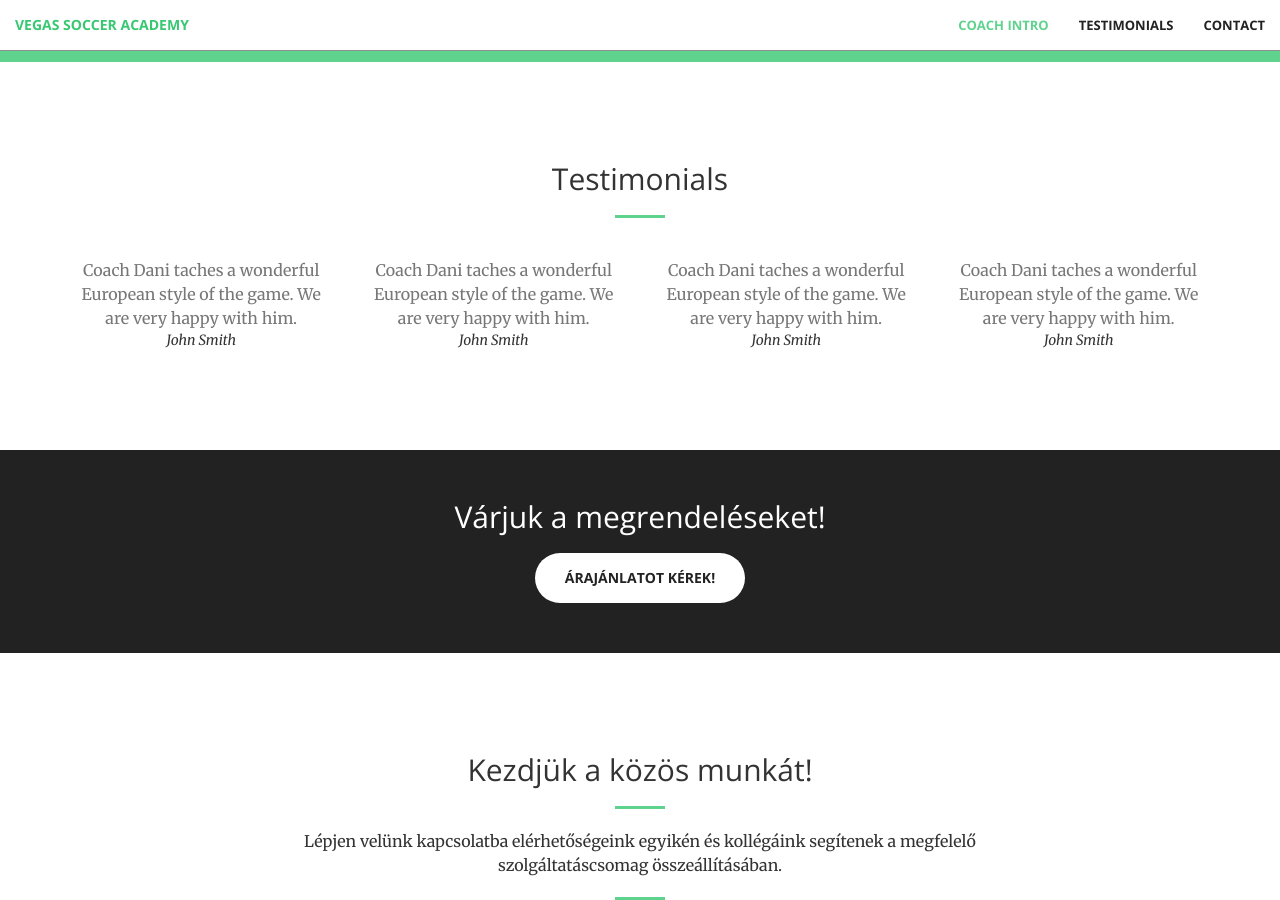
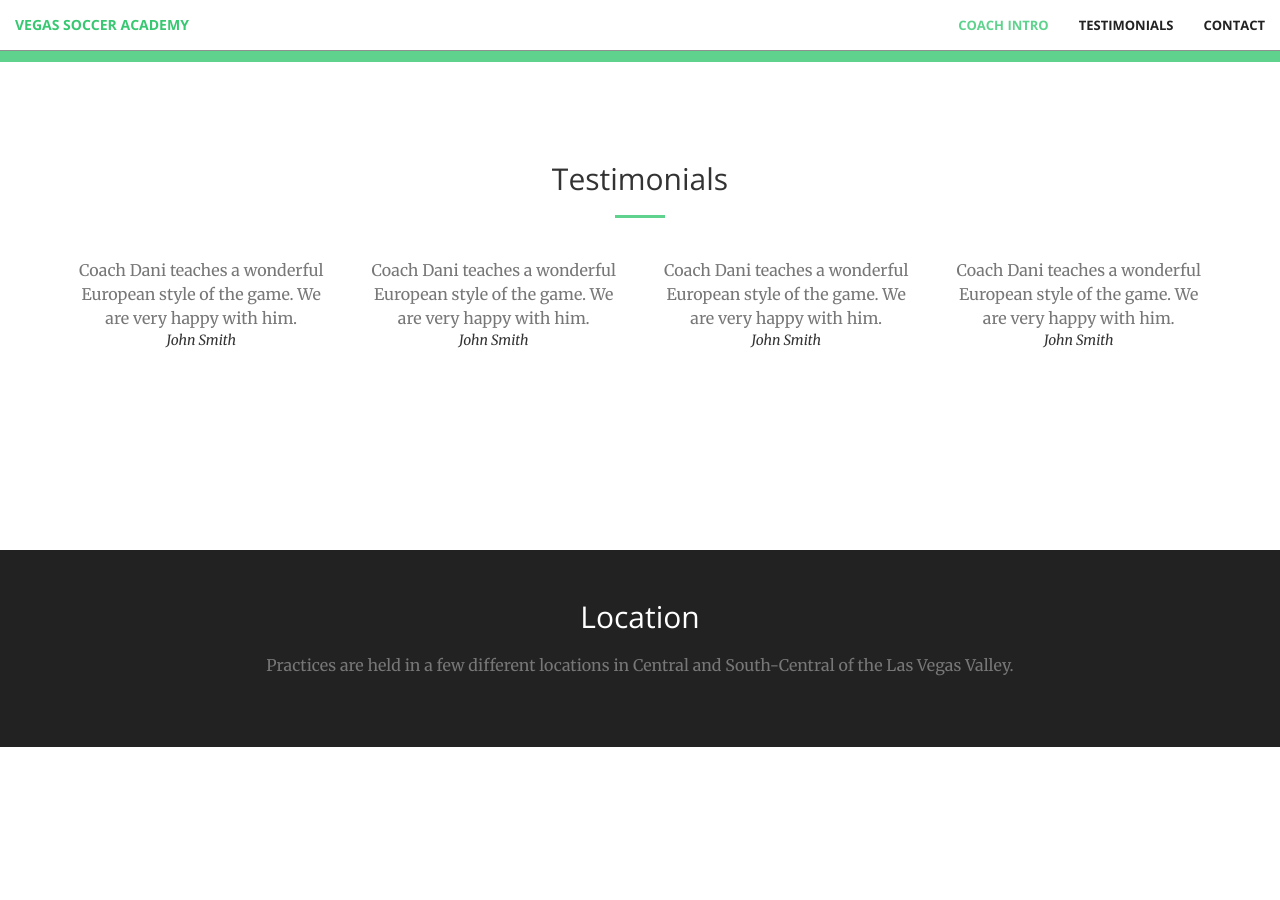
Before and after one commit to vestalux/vs, a Jekyll site: the page built from index.html, in a window 1280 px wide and 900 px high, scrolled down 1328 px. Built offline with Jekyll 4.4.1, drawn with Linux system fonts in a browser that asks for light colours; nearby versions of some CDN libraries; some of the changed text lies outside the part shown.

Commit message:
fb, insta

```diff
--- a/_config.yml
+++ b/_config.yml
@@ -6,7 +6,8 @@ description: > # this means to ignore newlines until "baseurl:"
 baseurl: "" # the subpath of your site, e.g. /blog/
 url: "https://vestalux.github.io/vs/" # the base hostname & protocol for your site
 
-facebook_username: vegassoccer
+facebook_username: VegasSoccerTrainig
+instagram_username: VegasSoccerTrainig
 github_username:
 
 # Build settings
--- a/_includes/aside.html
+++ b/_includes/aside.html
@@ -1,8 +1,12 @@
-  <aside class="bg-dark">
+<section id="location">
+    <aside class="bg-dark">
       <div class="container text-center">
           <div class="call-to-action">
-              <h2>Várjuk a megrendeléseket!</h2>
-              <a href="#contact" class="btn btn-default btn-xl wow tada">Árajánlatot kérek!</a>
+              <h2>Location</h2>
+
+                <p class="text-muted">  Practices are held in a few different locations in Central and South-Central of the Las Vegas Valley.</p>
+
           </div>
       </div>
   </aside>
+  </section>
--- a/_includes/call-to-action.html
+++ b/_includes/call-to-action.html
@@ -5,7 +5,7 @@
                 <h2 class="section-heading">Introducing Coach Dani</h2>
                 <hr class="light">
                 <p class="text-faded">Coach Dani- pronounced similar to Donny - comes from a rigorously competitive European athletic upbringing with a holistic approach that puts a heavy emphasis on both academics and athletics. With his experience of striving to be excellent day in and day out carried him through his Division 1 collegiate and professional careers. Today his mission is to help players find confidence on and off the soccer field, encourage them to set goals and train them how to stay resilient in order to achieve them.</p>
-                <a href="#contact" class="btn btn-default btn-xl page-scroll">Lépjünk kapcsolatba!</a>
+                <a href="#contact" class="btn btn-default btn-xl page-scroll">Let's get in touch!</a>
             </div>
         </div>
     </div>
--- a/_includes/contact.html
+++ b/_includes/contact.html
@@ -2,13 +2,10 @@
     <div class="container">
         <div class="row">
             <div class="col-lg-8 col-lg-offset-2 text-center">
-                <h2 class="section-heading">Kezdjük a közös munkát!</h2>
+                <h2 class="section-heading">Contact</h2>
                 <hr class="primary">
-                <p>Lépjen velünk kapcsolatba elérhetőségeink egyikén és kollégáink segítenek a megfelelő szolgáltatáscsomag összeállításában.</p>
-                <hr class="primary">
-<p><b>Öko-Hungary Szociális Szövetkezet</b><br>
-7400 Kaposvár<br>
-Bartók Béla u. 6. </p>
+                <p>Contact Coach Dani today to secure a spot for the next training session.</p>
+
   <hr class="primary">
             </div>
 
@@ -18,18 +15,13 @@ Bartók Béla u. 6. </p>
                 <p>{{ site.facebook_username }}</p>
             </a>
         </div>
-        <div class="col-lg-2 col-lg-offset-1 text-center">
-            <a href="mailto:{{ site.email }}">
-            <i class="fas fa-envelope fa-4x wow bounceIn" data-wow-delay=".1s"></i>
-                <p>{{ site.email }}</p>
+
+        <div class="col-lg-2 col-lg-offset-2 text-center">
+            <a href="https://instagram.com/{{ site.instagram_username }}">
+                <i class="fab fa-instagram fa-4x wow bounceIn" data-wow-delay=".1s"></i>
+                <p>{{ site.instagram_username }}</p>
             </a>
         </div>
-        <div class="col-lg-2 col-lg-offset-1 text-center">
-  <a href="tel:{{ site.phone }}">
-          <i class="fas fa-phone fa-4x wow bounceIn" data-wow-delay=".1s"></i>
-              <p>{{ site.phone }}</p>
-          </a>
-      </div>
 
 
     </div>
--- a/_includes/services.html
+++ b/_includes/services.html
@@ -13,7 +13,7 @@
                 <div class="service-box">
 
 
-                    <p class="text-muted">Coach Dani taches a wonderful European style of the game. We are very happy with him.</p>
+                    <p class="text-muted">Coach Dani teaches a wonderful European style of the game. We are very happy with him.</p>
                     <i>John Smith</i>
                 </div>
             </div>
@@ -21,7 +21,7 @@
                 <div class="service-box">
 
 
-                  <p class="text-muted">Coach Dani taches a wonderful European style of the game. We are very happy with him.</p>
+                  <p class="text-muted">Coach Dani teaches a wonderful European style of the game. We are very happy with him.</p>
                   <i>John Smith</i>
                 </div>
             </div>
@@ -29,14 +29,14 @@
                 <div class="service-box">
 
 
-                  <p class="text-muted">Coach Dani taches a wonderful European style of the game. We are very happy with him.</p>
+                  <p class="text-muted">Coach Dani teaches a wonderful European style of the game. We are very happy with him.</p>
                   <i>John Smith</i>
                 </div>
             </div>
             <div class="col-lg-3 col-md-6 text-center">
                 <div class="service-box">
 
-                  <p class="text-muted">Coach Dani taches a wonderful European style of the game. We are very happy with him.</p>
+                  <p class="text-muted">Coach Dani teaches a wonderful European style of the game. We are very happy with him.</p>
                   <i>John Smith</i>
 
                 </div>
```
